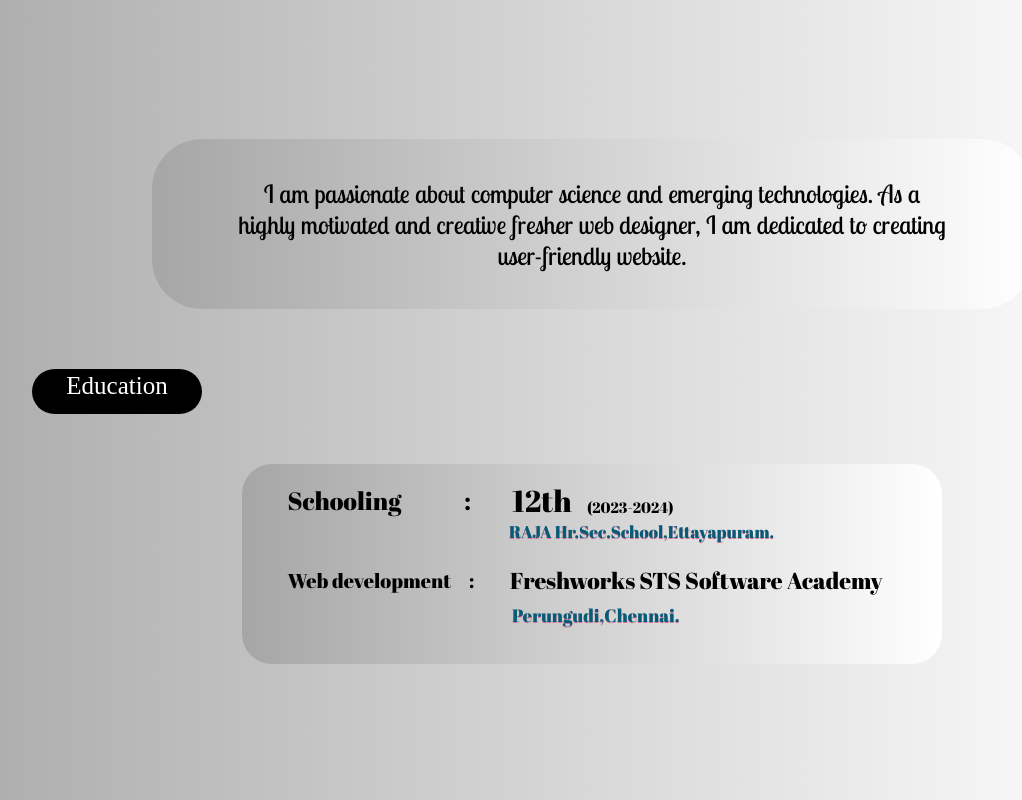
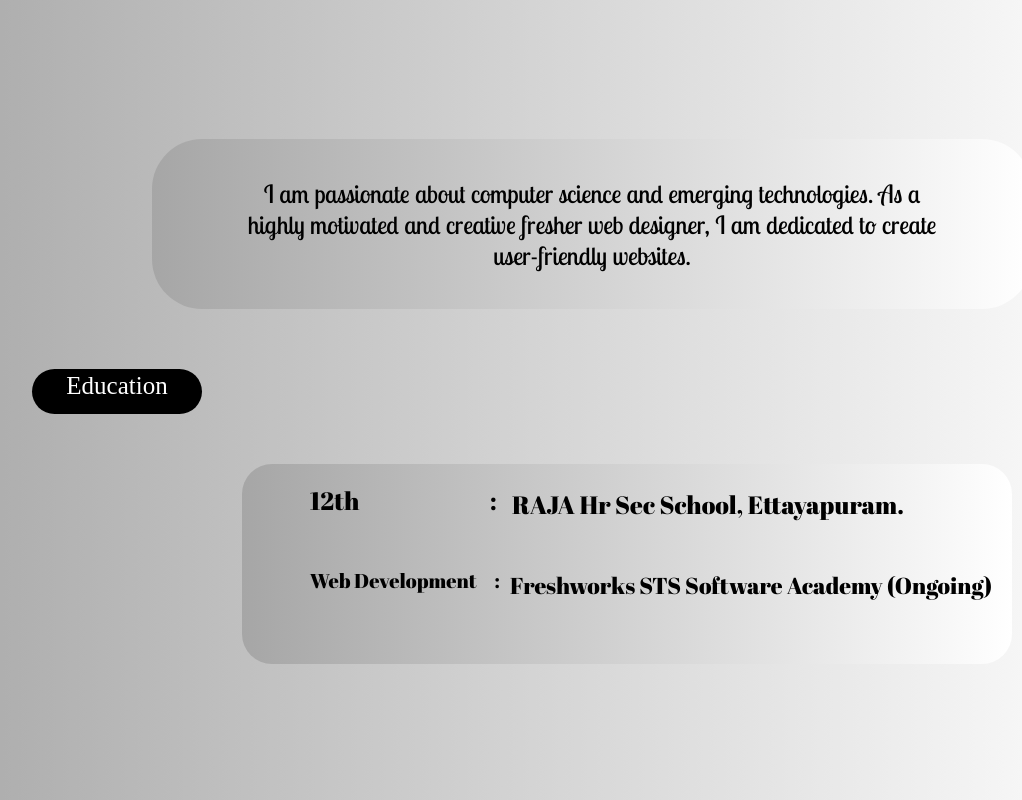
Before and after one commit to sm-karthi/Portfolio_v_1.2, a plain HTML site: page index.html in a window 1280 px wide. Shown: the part 1020-1820 px from the top of the page, without its empty margins (128-1150 px from the left). Drawn offline with Linux system fonts and the light colour scheme; a web font is replaced by a local one.

Commit message:
spelling

```diff
--- a/index.html
+++ b/index.html
@@ -58,7 +58,7 @@
             <h2 class="hello">Hello!</h2>
             <h2 class="im">I'm</h2>
             <h1 class="name">karthikeyan</h1>
-            <p class="web">web developer</p>
+            <p class="web">Web Developer</p>
             <a href="https://www.linkedin.com/in/karthikeyan-madasamy-857122327" class="hire-me">Hire me</a>
         </div>
         <img src="./assets/image/img-karthi.png" alt="karthi img" class="image">
@@ -67,24 +67,19 @@
     <div id="about"></div>
     <section class="about-ful-page">
         <div class="about-page">I am passionate about computer science and emerging technologies. As a <br>
-            highly motivated and creative fresher web designer, I am dedicated to creating <br>
-            user-friendly website.</div>
+            highly motivated and creative fresher web designer, I am dedicated to create <br>
+            user-friendly websites.</div>
         <div class="education-heading">Education</div>
         <div class="education">
             <div>
-                <pre class="Schooling">Schooling              :</pre>
-                <pre class="web-development">Web development     :</pre>
+                <pre class="Schooling">12th                             :</pre>
+                <pre class="web-development">Web Development     :</pre>
             </div>
-            <div class="th-standard">
-                <p class="standard">12th</p>
-                <p class="year">(2023-2024)</p>
+            <div class="standard">
+                <p class="School-name">RAJA Hr Sec School, Ettayapuram.</p>
             </div>
         </div>
-        <div>
-            <p class="School-name">RAJA Hr.Sec.School,Ettayapuram.</p>
-        </div>
-        <p class="fssa">Freshworks STS Software Academy</p>
-        <p class="location">Perungudi,Chennai.</p>
+        <p class="fssa">Freshworks STS Software Academy (Ongoing)</p>
 
     </section>
     <!--Skills page section-->
@@ -143,13 +138,13 @@
             <a href="https://www.linkedin.com/in/karthikeyan-madasamy-857122327"
                 class="linedin">karthikeyan-madasamy-857122327</a>
         </div>
-        <img src="./assets/image/icon-email.png" alt="email icon" class="email-logo">
-        <img src="./assets/image/icon-linkedin.png" alt="linedin icon" class="linkedin-logo">
+        <a href="mailto:karthikeyan.madasamy@fssa.freshworks.com"><img src="./assets/image/icon-email.png" alt="email icon" class="email-logo"></a>
+        <a href="https://www.linkedin.com/in/karthikeyan-madasamy-857122327"><img src="./assets/image/icon-linkedin.png" alt="linedin icon" class="linkedin-logo"></a>
         <a href="#get-in-tech"><img src="./assets/image/icon-arrow-simple.png" alt="Arrow icon" class="arrow"></a>
     </section>
     <!--Get in tech ful page-->
     <section>
-        <h2 id="get-in-tech">Get in tech</h2>
+        <h2 id="get-in-tech">Get in touch</h2>
         <form action="https://api.web3forms.com/submit" method="POST" class="forms">
 
             <input type="hidden" name="access_key" value="7067b410-7bb1-4371-9d24-da5ef6054903">
--- a/styles.css
+++ b/styles.css
@@ -172,7 +172,7 @@ nav {
     display: flex;
     justify-content: space-evenly;
     background-image: linear-gradient(to right, #a6a6a6, #ffffff);
-    width: 700px;
+    width: 770px;
     height: 200px;
     margin-left: 370px;
     margin-top: 50px;
@@ -199,38 +199,14 @@ nav {
     font-style: normal;
 }
 
-.standard {
-    font-family: "Abril Fatface", serif;
-    font-weight: 400;
-    font-style: normal;
-    font-size: 30px;
-    position: absolute;
-    top: 1500px;
-    left: 640px;
-}
-
-.year {
-    font-family: "Abril Fatface", serif;
-    font-weight: 400;
-    font-style: normal;
-    font-size: 15px;
-    margin-right: 300px;
-    position: absolute;
-    top: 1517px;
-    left: 715px;
-
-}
-
 .School-name {
     font-family: "Abril Fatface", serif;
     font-weight: 400;
     font-style: normal;
-    font-size: 17px;
+    font-size: 25px;
     position: absolute;
-    top: 1540px;
-    left: 637px;
-    color: #045c77;
-    text-shadow: 0px 1px palevioletred;
+    top: 1508px;
+    left: 640px;
 }
 
 .fssa {
@@ -239,20 +215,8 @@ nav {
     font-style: normal;
     font-size: 23px;
     position: absolute;
-    top: 1585px;
+    top: 1590px;
     left: 638px;
-}
-
-.location {
-    font-family: "Abril Fatface", serif;
-    font-weight: 400;
-    font-style: normal;
-    font-size: 18px;
-    color: #045c77;
-    text-shadow: 0px 1px palevioletred;
-    position: absolute;
-    top: 1623px;
-    left: 640px;
 }
 
 /* Skills ful page*/
@@ -535,7 +499,7 @@ nav {
 #get-in-tech {
     background-color: black;
     color: white;
-    width: 160px;
+    width: 180px;
     padding: 8px;
     text-align: center;
     margin-left: 250px;
```
